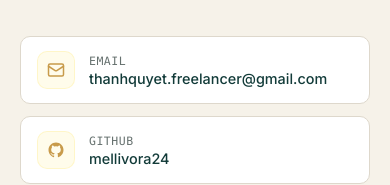
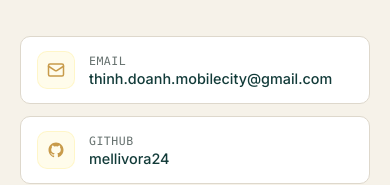
Before and after one commit to profilethinhbi/doanhthinh, a React (Vite) app: page /contacts in a window 390 px wide. Shown: the part 195-380 px from the top of the page. Built offline with nearby package versions, Linux system fonts and the light colour scheme; a web font is replaced by a local one.

Commit message:
chore: update contact email address and phone number across site pages

```diff
--- a/src/pages/contacts/ContactsPage.tsx
+++ b/src/pages/contacts/ContactsPage.tsx
@@ -82,7 +82,7 @@
         <div className="contact-info">
           <h2 className="heading-md">{t("contact_page.info.title")}</h2>
           <div className="contact-items">
-            <a className="contact-item" href="mailto:thanhquyet.freelancer@gmail.com">
+            <a className="contact-item" href="mailto:thinh.doanh.mobilecity@gmail.com">
               <span className="contact-item-icon">
                 <svg width="18" height="18" viewBox="0 0 24 24" fill="none" stroke="currentColor" strokeWidth="2" strokeLinecap="round" strokeLinejoin="round">
                   <rect x="2" y="4" width="20" height="16" rx="2" />
@@ -91,7 +91,7 @@
               </span>
               <div>
                 <p className="contact-item-label">{t("contact_page.info.email_label")}</p>
-                <p className="contact-item-value">thanhquyet.freelancer@gmail.com</p>
+                <p className="contact-item-value">thinh.doanh.mobilecity@gmail.com</p>
               </div>
             </a>
 
--- a/src/pages/home/HomePage.tsx
+++ b/src/pages/home/HomePage.tsx
@@ -61,7 +61,7 @@
             </a>
             {/* Email */}
             <a
-              href="mailto:doanhthinh@example.com"
+              href="mailto:thinh.doanh.mobilecity@gmail.com"
               className="hero-social-link"
               aria-label="Email"
             >
--- a/src/widgets/footer/Footer.tsx
+++ b/src/widgets/footer/Footer.tsx
@@ -26,18 +26,18 @@
 
         {/* Center block: Contact info */}
         <div className="footer-block footer-block--contact">
-          <a href="mailto:doanhthinh@example.com" className="footer-contact-link">
+          <a href="mailto:thinh.doanh.mobilecity@gmail.com" className="footer-contact-link">
             <svg width="15" height="15" viewBox="0 0 24 24" fill="none" stroke="currentColor" strokeWidth="2" strokeLinecap="round" strokeLinejoin="round">
               <path d="M4 4h16c1.1 0 2 .9 2 2v12c0 1.1-.9 2-2 2H4c-1.1 0-2-.9-2-2V6c0-1.1.9-2 2-2z" />
               <polyline points="22,6 12,13 2,6" />
             </svg>
-            doanhthinh@example.com
+            thinh.doanh.mobilecity@gmail.com
           </a>
-          <a href="tel:+84123456789" className="footer-contact-link">
+          <a href="tel:+84896533332" className="footer-contact-link">
             <svg width="15" height="15" viewBox="0 0 24 24" fill="none" stroke="currentColor" strokeWidth="2" strokeLinecap="round" strokeLinejoin="round">
               <path d="M22 16.92v3a2 2 0 0 1-2.18 2 19.79 19.79 0 0 1-8.63-3.07A19.5 19.5 0 0 1 4.69 10a19.79 19.79 0 0 1-3.07-8.67A2 2 0 0 1 3.6 0h3a2 2 0 0 1 2 1.72 12.84 12.84 0 0 0 .7 2.81 2 2 0 0 1-.45 2.11L7.91 7.91a16 16 0 0 0 6.08 6.08l1.27-1.27a2 2 0 0 1 2.11-.45 12.84 12.84 0 0 0 2.81.7A2 2 0 0 1 22 14.92z" />
             </svg>
-            0123 456 789
+            089.653.3332
           </a>
         </div>
 
```
